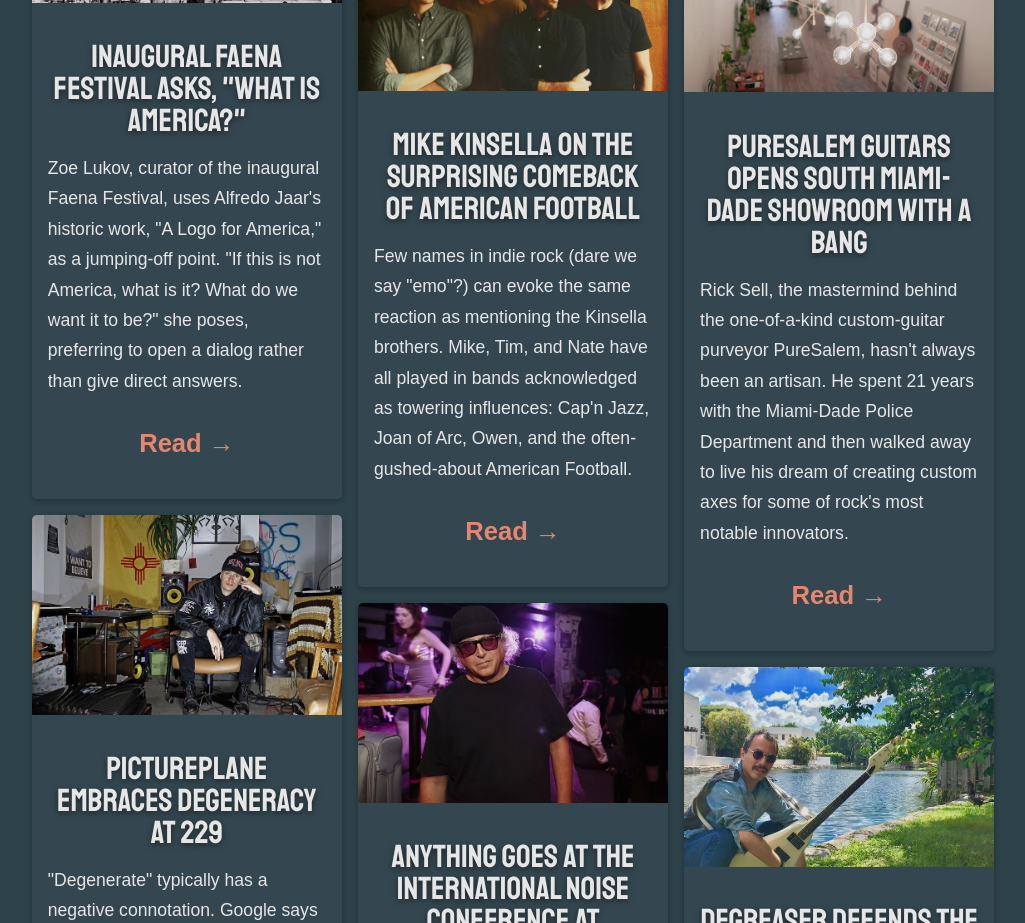
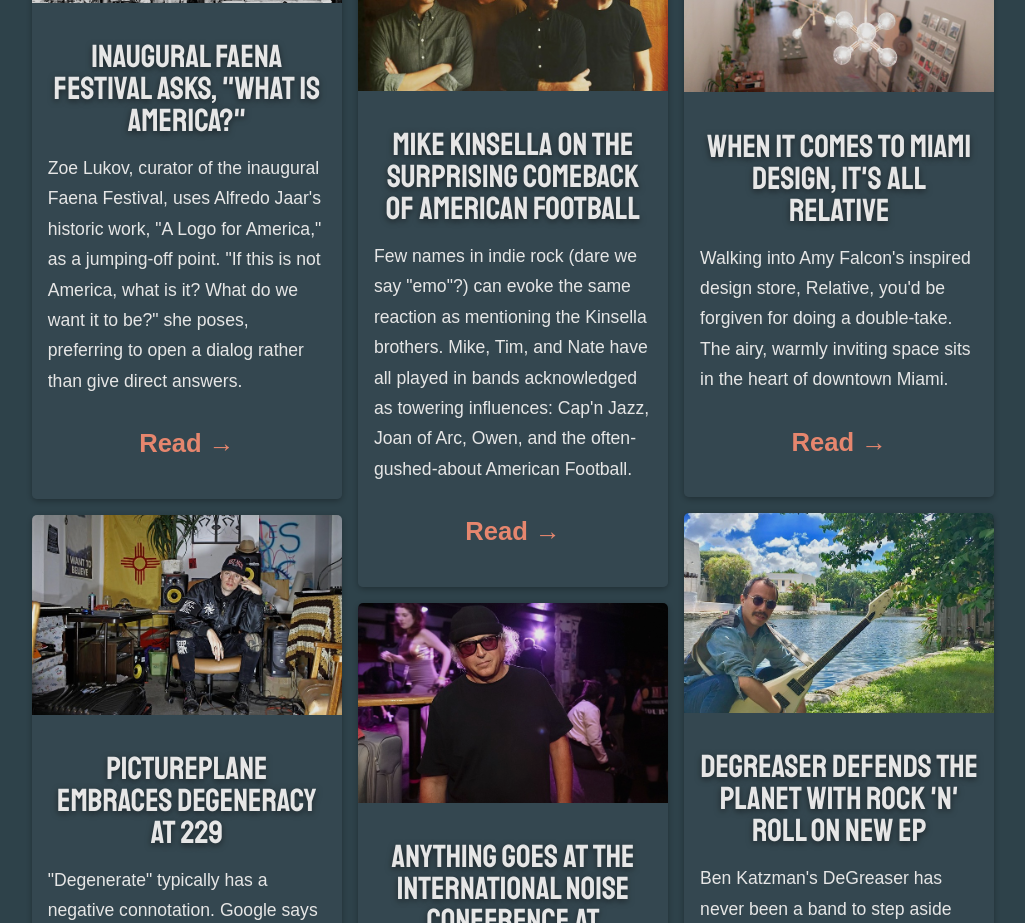
Before and after one commit to blinkbat/portfolio2020, a React (Create React App) app in the folder client/: page /writing in a window 1280 px wide. Shown: the part 2040-2963 px from the top of the page, without its empty margins (255-1280 px from the left). Built offline with nearby package versions, Linux system fonts and the light colour scheme; a web font is replaced by a local one.

Commit message:
writingData fix

```diff
--- a/client/src/components/writingData.js
+++ b/client/src/components/writingData.js
@@ -70,8 +70,8 @@
     },
     {
         img: require( '../images/writing/relative-studios.jpg' ),
-        name: `PureSalem Guitars Opens South Miami-Dade Showroom With a Bang`,
-        desc: `Rick Sell, the mastermind behind the one-of-a-kind custom-guitar purveyor PureSalem, hasn't always been an artisan. He spent 21 years with the Miami-Dade Police Department and then walked away to live his dream of creating custom axes for some of rock's most notable innovators.`,
+        name: `When It Comes to Miami Design, It's All Relative`,
+        desc: `Walking into Amy Falcon's inspired design store, Relative, you'd be forgiven for doing a double-take. The airy, warmly inviting space sits in the heart of downtown Miami.`,
         link: 'https://www.miaminewtimes.com/arts/relative-studios-hosts-design-social-with-emmett-moore-deon-rubi-other-miami-designers-9735527'
     },
     {
```
